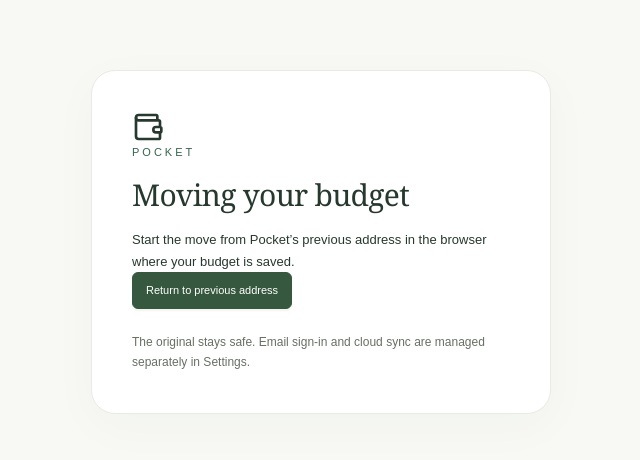
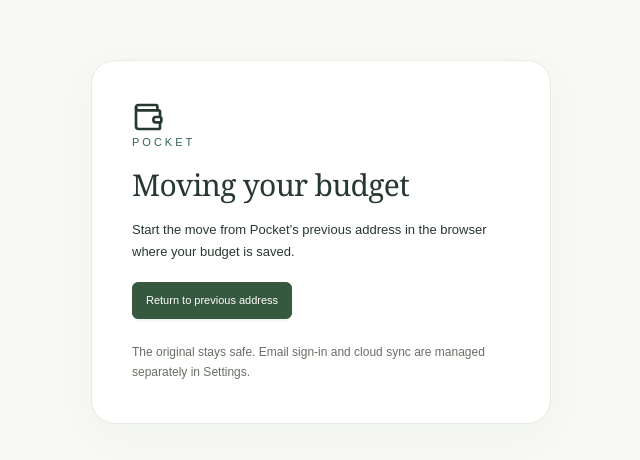
Before and after one commit to Kingscliq/budget-tracker, a Next.js app: page /migrate in a window 1280 px wide. Shown: the part 158-618 px from the top of the page, without its empty margins (431-1071 px from the left). Built offline with nearby package versions, Linux system fonts and the light colour scheme.

Commit message:
Add breathing room above migration action buttons

```diff
--- a/app/globals.css
+++ b/app/globals.css
@@ -2666,6 +2666,9 @@ a {
 .migration-card p {
   line-height: 1.65;
 }
+.migration-card > [role="status"] + .btn {
+  margin-top: 20px;
+}
 .migration-brand {
   font-size: 11px;
   letter-spacing: 3px;
```
